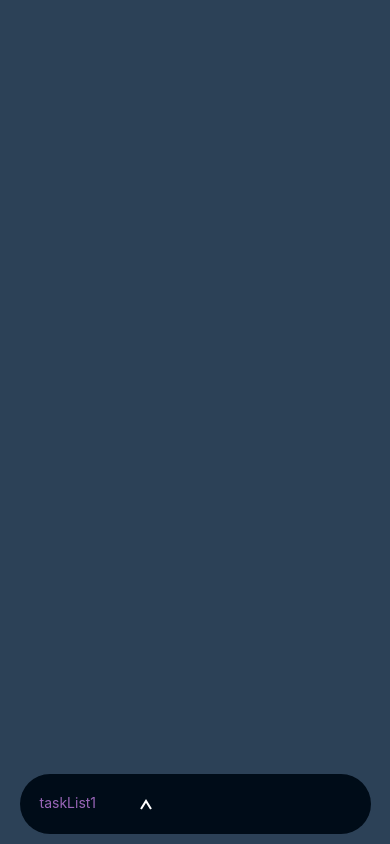
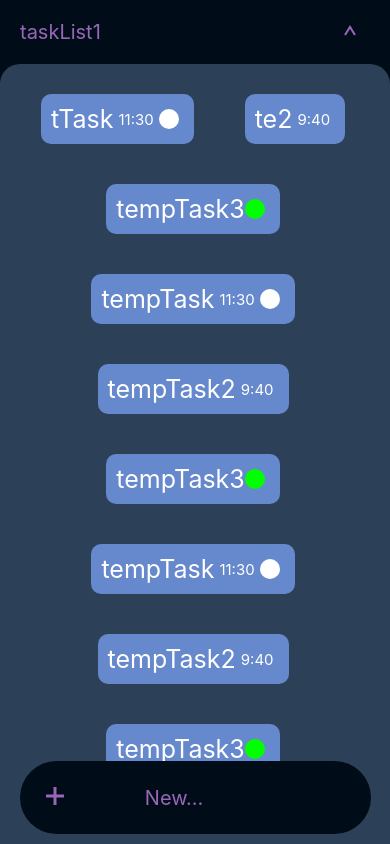
Before and after one commit to mintoya/tapps, a React Native app: screen / in a window 390 px wide. Built offline with nearby package versions, Linux system fonts and the light colour scheme.

Commit message:
supports Tasks now, no saving

```diff
--- a/App.tsx
+++ b/App.tsx
@@ -1,67 +1,303 @@
 import { StatusBar } from 'expo-status-bar';
-import { ReactNode } from 'react';
-import { StyleSheet, Text, View } from 'react-native';
+import { ReactNode, useState } from 'react';
+import { ScrollView, StyleSheet, Text, TextInput, View } from 'react-native';
 import { TouchableView } from './components/touchableView';
-import { loadFrom } from './components/storage';
-import Svg,{Path} from 'react-native-svg'
+import colors from './assets/colors';
+import Svg, { Path } from 'react-native-svg'
+import Task from './components/task';
 
 export default function App() {
   const taskname = "taskList1";
   return (
     <View style={styles.container}>
       {Tabs(taskname)}
-      <StatusBar style="auto" />
+      <View
+        id="notes+createnote"
+        style={{
+          marginBottom: 0,
+          paddingBottom: 0,
+          height: 'auto',
+          width: '100%',
+          borderTopLeftRadius: 20,
+          borderTopRightRadius: 20,
+          backgroundColor: colors.lowBlue,
+          flex: 1
+        }}
+      >
+        {taSkroll()}
+        <View id="padding" style={{ flex: 1 }}></View>
+        {newTask()}
+      </View>
+      <StatusBar hidden={true} style="auto" />
     </View>
   );
 }
 const Tabs = (tabName: string): ReactNode => {
   return (
     <View
-    style = {{
-      backgroundColor:colors.deepBlue,
-      borderRadius:999,
-      width:'90%',
-      marginBottom:10,
-      marginTop:'auto',
-      flexDirection:'row',
-    }}
+      style={{
+        width: '100%',
+        flexDirection: 'row',
+      }}
     >
       <Text
-      style = {{
-        color:colors.urple,
-        padding:20,
-      }}
+        style={{
+          fontSize: 20,
+          color: colors.urple,
+          padding: 20,
+          marginRight: 'auto',
+        }}
       >{tabName}</Text>
       <TouchableView
-      style = {{
-        marginLeft:'auto',
-        marginRight:10,
-        padding:20,
-      }}
+        onPress={() => { console.log('tabcall') }}
+        style={{
+          marginRight: 10,
+          padding: 20,
+        }}
       >
         <Svg width="20" height="20" viewBox="0 0 1 1">
-          <Path d="M 0.25 0.75 L 0.5 0.35 L 0.75 0.75" stroke="#fff" strokeWidth="0.1" fill="none" />
+          <Path d="M 0.25 0.75 L 0.5 0.35 L 0.75 0.75" stroke={colors.urple} strokeWidth="0.1" fill="none" />
         </Svg>
       </TouchableView>
     </View>
   )
 }
+const newTask = (): ReactNode => {
+  const [text,setText] = useState('New...')
+  return (
+    <View
+      style={{
+        backgroundColor: colors.deepBlue,
+        borderRadius: 999,
+        width: '90%',
+        marginBottom: 10,
+        marginTop: 'auto',
+        marginHorizontal: 'auto',
+        flexDirection: 'row-reverse',
+      }}
+    >
+      <TextInput
+        style={{
+          width:'70%',
+          fontSize: 20,
+          color: colors.urple,
+          padding: 20,
+          marginLeft: 'auto',
+        }}
+        value={text}
+        onChangeText={setText}
+      />
+      <TouchableView
+        onPress={() => { console.log('tabcall') }}
+        style={{
+          marginRight: 10,
+          marginBottom: 3,
+          padding: 20,
+        }}
+      >
+        <Svg width="30" height="30" viewBox="0 0 1 1">
+          <Path d="M 0.2 0.5 L 0.8 0.5 M 0.5 0.2 L 0.5 0.8" stroke={colors.urple} strokeWidth="0.1" fill="none" />
+        </Svg>
+      </TouchableView>
+    </View>
+  )
+}
+const taSkroll = (): ReactNode => {
+  return (
+      <ScrollView
+      style ={{
+        width: '99%',
+        flexWrap: 'nowrap',
+      }}
+      >
+        <View
+        style = {{
+          flexDirection: 'row',
+          justifyContent:'space-evenly',
+          flexShrink: 0,
+          padding: 10,
+          flexWrap: 'wrap',
+          width: '100%',
+        }}>
+          {Task({
+            title: "tTask",
+            color: "#fff",
+            time: "11:30"
+          })}
+          {Task({
+            title: "te2",
+            time: "9:40",
+          })}
+          {Task({
+            title: "tempTask3",
+            color: "#0f0",
+          })}
+                    {Task({
+            title: "tempTask",
+            color: "#fff",
+            time: "11:30"
+          })}
+          {Task({
+            title: "tempTask2",
+            time: "9:40",
+          })}
+          {Task({
+            title: "tempTask3",
+            color: "#0f0",
+          })}
+                    {Task({
+            title: "tempTask",
+            color: "#fff",
+            time: "11:30"
+          })}
+          {Task({
+            title: "tempTask2",
+            time: "9:40",
+          })}
+          {Task({
+            title: "tempTask3",
+            color: "#0f0",
+          })}
+                    {Task({
+            title: "tempTask",
+            color: "#fff",
+            time: "11:30"
+          })}
+          {Task({
+            title: "tempTask2",
+            time: "9:40",
+          })}
+          {Task({
+            title: "tempTask3",
+            color: "#0f0",
+          })}
+                    {Task({
+            title: "tempTask",
+            color: "#fff",
+            time: "11:30"
+          })}
+          {Task({
+            title: "tempTask2",
+            time: "9:40",
+          })}
+          {Task({
+            title: "tempTask3",
+            color: "#0f0",
+          })}
+                    {Task({
+            title: "tempTask",
+            color: "#fff",
+            time: "11:30"
+          })}
+          {Task({
+            title: "tempTask2",
+            time: "9:40",
+          })}
+          {Task({
+            title: "tempTask3",
+            color: "#0f0",
+          })}
+                    {Task({
+            title: "tempTask",
+            color: "#fff",
+            time: "11:30"
+          })}
+          {Task({
+            title: "tempTask2",
+            time: "9:40",
+          })}
+          {Task({
+            title: "tempTask3",
+            color: "#0f0",
+          })}
+                    {Task({
+            title: "tempTask",
+            color: "#fff",
+            time: "11:30"
+          })}
+          {Task({
+            title: "tempTask2",
+            time: "9:40",
+          })}
+          {Task({
+            title: "tempTask3",
+            color: "#0f0",
+          })}
+                    {Task({
+            title: "tempTask",
+            color: "#fff",
+            time: "11:30"
+          })}
+          {Task({
+            title: "tempTask2",
+            time: "9:40",
+          })}
+          {Task({
+            title: "tempTask3",
+            color: "#0f0",
+          })}
+                    {Task({
+            title: "tempTask",
+            color: "#fff",
+            time: "11:30"
+          })}
+          {Task({
+            title: "tempTask2",
+            time: "9:40",
+          })}
+          {Task({
+            title: "tempTask3",
+            color: "#0f0",
+          })}
+                    {Task({
+            title: "tempTask",
+            color: "#fff",
+            time: "11:30"
+          })}
+          {Task({
+            title: "tempTask2",
+            time: "9:40",
+          })}
+          {Task({
+            title: "tempTask3",
+            color: "#0f0",
+          })}
+                    {Task({
+            title: "tempTask",
+            color: "#fff",
+            time: "11:30"
+          })}
+          {Task({
+            title: "tempTask2",
+            time: "9:40",
+          })}
+          {Task({
+            title: "tempTask3",
+            color: "#0f0",
+          })}
+                    {Task({
+            title: "tempTask",
+            color: "#fff",
+            time: "11:30"
+          })}
+          {Task({
+            title: "tempTask2",
+            time: "9:40",
+          })}
+          {Task({
+            title: "tempTask3",
+            color: "#0f0",
+          })}
+        </View>
 
-const colors = {
-  deepBlue:'#000c18',
-  lowBlue:'#2c4157',
-  liteBlue:'#6688cc',
-  urple:'#9966b8',
-  range:'#ddbb88',
-  lowYellow:'#ffeebb',
-  ellow:'#efd700',
+      </ScrollView>
+
+  )
 }
 
 const styles = StyleSheet.create({
   container: {
     flex: 1,
-    backgroundColor:colors.lowBlue,
-    alignItems: 'center',
-    justifyContent: 'center',
+    backgroundColor: colors.deepBlue,
   },
 });
--- /dev/null
+++ b/assets/colors.ts
@@ -0,0 +1,10 @@
+const colors = {
+    deepBlue:'#000c18',
+    lowBlue:'#2c4157',
+    liteBlue:'#6688cc',
+    urple:'#9966b8',
+    range:'#ddbb88',
+    lowYellow:'#ffeebb',
+    ellow:'#efd700',
+  }
+export default colors
--- /dev/null
+++ b/components/task.tsx
@@ -0,0 +1,67 @@
+import { ReactNode } from "react";
+import { Text,View } from "react-native";
+import { TouchableView } from "./touchableView";
+import colors from "../assets/colors";
+
+/*
+structure
+-task
+    title
+    color?
+    time?
+*/
+const Task = (data:Record<string,any>):ReactNode=>{
+    var hasTime:Boolean = false
+    var hasColor:Boolean = false
+    if(data.time){hasTime=true}
+    if(data.color){hasColor = true}
+    return(
+        <TouchableView
+        style = {{
+            backgroundColor:colors.liteBlue,
+            flexGrow:1,
+            borderRadius:10,
+            flexDirection:'row',
+            margin:20,
+            alignItems:'center',
+            padding:10,
+        }}
+        >
+            <Text
+            style={{
+                color:'white',
+                fontSize:25,
+            }}
+            >{data.title}</Text>
+            {hasTime?(
+                <Text
+                style={{
+                    color:'white',
+                    fontSize:15,
+                    marginHorizontal:5,
+                }}>{data.time}</Text>
+                ):(
+                <View></View>
+                )
+            }
+            {hasColor?(
+                <TouchableView
+                style={{
+                    backgroundColor:data.color,
+                    borderRadius:999,
+                    width:20,
+                    margin:5,
+                    marginLeft:'auto',
+                    aspectRatio:1,
+                }}
+                ><Text></Text></TouchableView>
+                ):(
+                <View></View>
+                )
+            }
+        </TouchableView>
+    )
+
+}
+
+export default Task
```
Also changed, not shown: 1 other file (tests, documents, lock files or other folders).
